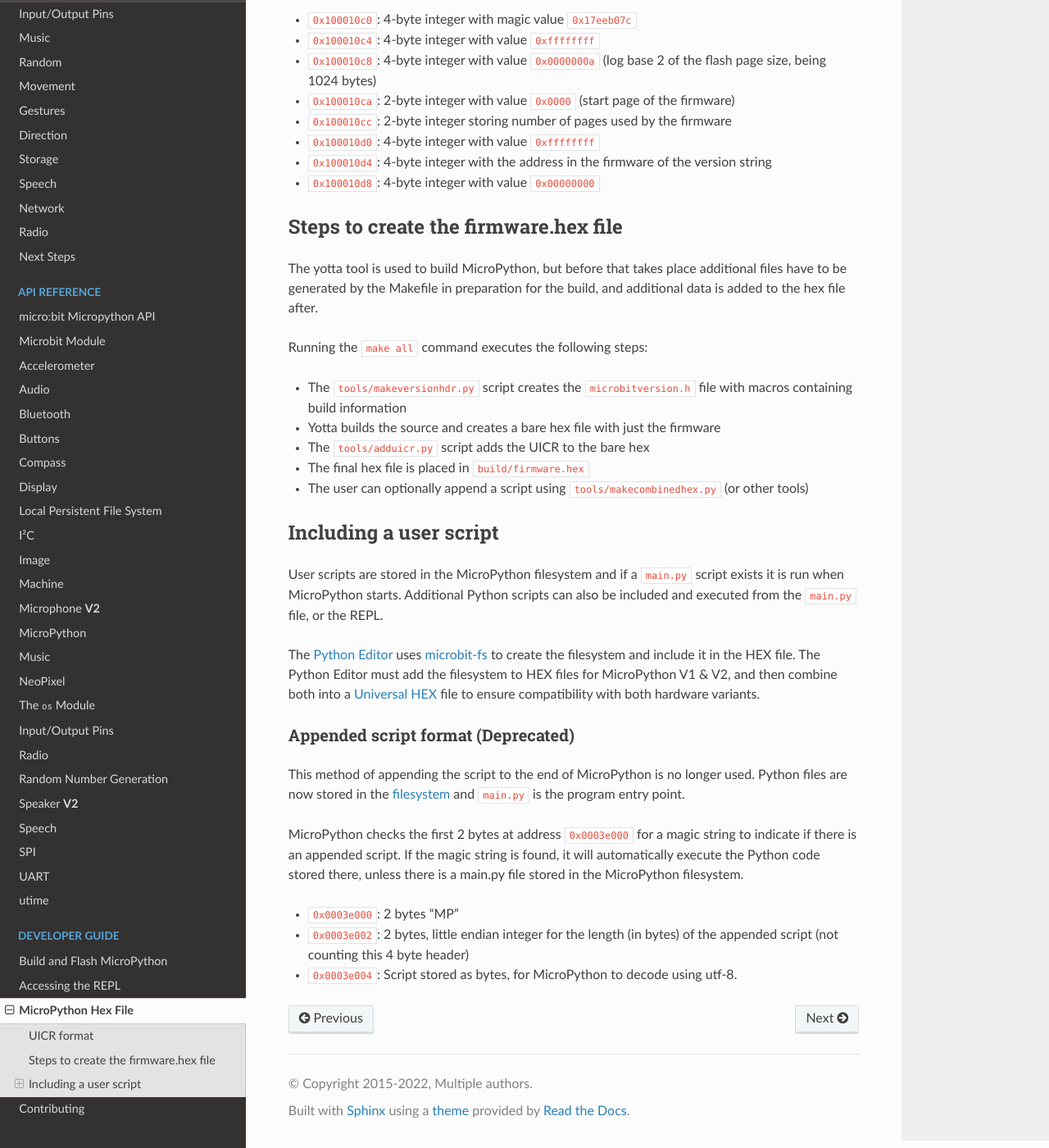
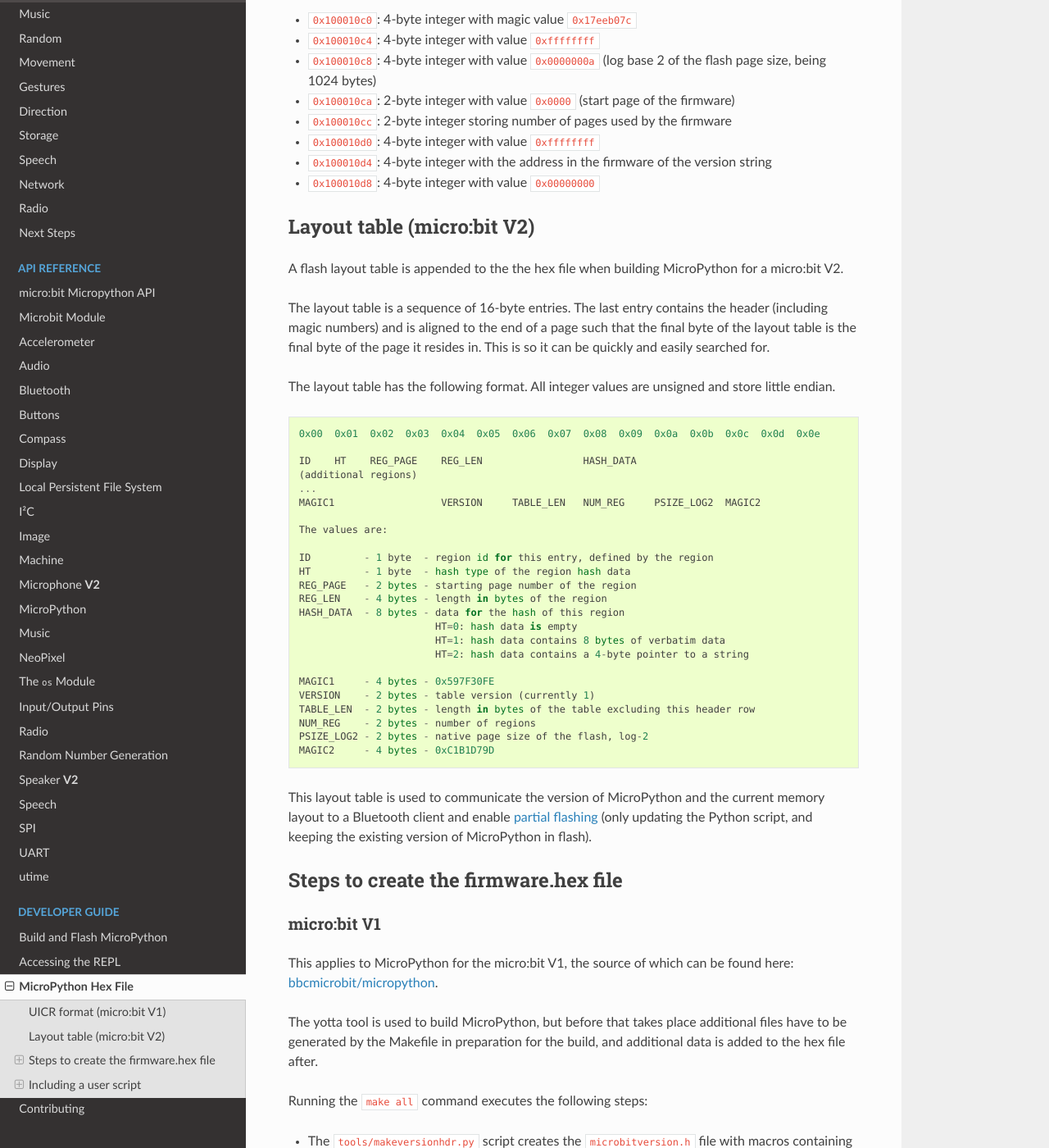
Before and after one commit to bbcmicrobit/micropython, a Sphinx documentation site: the page built from docs/devguide/hexformat.rst, in a window 1280 px wide and 1400 px high, scrolled down 764 px. Shown: the whole window at 82% size. Built offline with Sphinx 7.4.7 and the Read the Docs theme 2.0.0, drawn with Linux system fonts in a browser that asks for light colours; pages that are not in the unit, such as notebooks, are missing from menus; some of the changed text lies outside the part shown.

Commit message:
docs: Update Memory layout, Partial Flashing, Building for V2, BLE (#705)
* Add layout table and partial flashing

* deprecated appending script

* add build info for v2

* Add section on BLE DFU for V2

* Carlos' feedback

* fix filesystem link

* fixup! fix filesystem link

* fixup! fixup! fix filesystem link

* formatting

* formatting

* fix filesystem link

* Update docs/devguide/hexformat.rst

Co-authored-by: Carlos Pereira Atencio <carlos@microbit.org>

```diff
--- a/docs/devguide/hexformat.rst
+++ b/docs/devguide/hexformat.rst
@@ -22,8 +22,8 @@
     addresses of the data stored progress in incremental order.
     If there is an address jump backwards DAPLink will fail to flash the file.
 
-UICR format
------------
+UICR format (micro:bit V1)
+---------------------------
 
 The User Information Configuration Registers (UICR) is a region of Non-Volatile
 Memory available to store user-specific settings.
@@ -42,8 +42,61 @@
 - ``0x100010d4``: 4-byte integer with the address in the firmware of the version string
 - ``0x100010d8``: 4-byte integer with value ``0x00000000``
 
+Layout table (micro:bit V2)
+---------------------------
+
+A flash layout table is appended to the the hex file when building MicroPython
+for a micro:bit V2.
+
+The layout table is a sequence of 16-byte entries.  The last entry contains the
+header (including magic numbers) and is aligned to the end of a page such that
+the final byte of the layout table is the final byte of the page it resides in.
+This is so it can be quickly and easily searched for.
+
+The layout table has the following format.  All integer values are unsigned and
+store little endian.
+
+::
+
+    0x00  0x01  0x02  0x03  0x04  0x05  0x06  0x07  0x08  0x09  0x0a  0x0b  0x0c  0x0d  0x0e
+
+    ID    HT    REG_PAGE    REG_LEN                 HASH_DATA
+    (additional regions)
+    ...
+    MAGIC1                  VERSION     TABLE_LEN   NUM_REG     PSIZE_LOG2  MAGIC2
+
+    The values are:
+
+    ID         - 1 byte  - region id for this entry, defined by the region
+    HT         - 1 byte  - hash type of the region hash data
+    REG_PAGE   - 2 bytes - starting page number of the region
+    REG_LEN    - 4 bytes - length in bytes of the region
+    HASH_DATA  - 8 bytes - data for the hash of this region
+                           HT=0: hash data is empty
+                           HT=1: hash data contains 8 bytes of verbatim data
+                           HT=2: hash data contains a 4-byte pointer to a string
+
+    MAGIC1     - 4 bytes - 0x597F30FE
+    VERSION    - 2 bytes - table version (currently 1)
+    TABLE_LEN  - 2 bytes - length in bytes of the table excluding this header row
+    NUM_REG    - 2 bytes - number of regions
+    PSIZE_LOG2 - 2 bytes - native page size of the flash, log-2
+    MAGIC2     - 4 bytes - 0xC1B1D79D
+
+
+This layout table is used to communicate the version of MicroPython and the
+current memory layout to a Bluetooth client and enable `partial flashing <https://github.com/microbit-sam/codal-microbit-v2/blob/initial-docs-pf-and-memory-map/docs/bluetooth/MicroBitPartialFlashing.md>`_
+(only updating the Python script, and keeping the existing version of
+MicroPython in flash).
+
 Steps to create the firmware.hex file
 -------------------------------------
+
+micro:bit V1
+============
+
+This applies to MicroPython for the micro:bit V1, the source of which can be
+found here: `bbcmicrobit/micropython <https://github.com/bbcmicrobit/micropython>`_.
 
 The yotta tool is used to build MicroPython, but before that takes place
 additional files have to be generated by the Makefile in preparation for the
@@ -59,6 +112,33 @@
 - The user can optionally append a script using ``tools/makecombinedhex.py``
   (or other tools)
 
+micro:bit V2
+============
+
+This applies to MicroPython for the micro:bit V2, the source of which can be
+found here: `microbit-foundation/micropython-microbit-v2 <https://github.com/microbit-foundation/micropython-microbit-v2>`_.
+
+This is a port of MicroPython to the micro:bit which uses CODAL as the
+underlying target platform.
+
+After cloning this repository update the submodules::
+
+    $ git submodule update --init
+
+Then build the MicroPython cross-compiler::
+
+    $ make -C lib/micropython/mpy-cross
+
+After setting up, go to the src/ directory and build::
+
+    $ cd src
+
+    $ make
+
+That will build both ``libmicropython.a`` (from source in ``src/codal_port/``) and the
+CODAL app (from source in ``src/codal_app/``). The resulting firmware will be
+``MICROBIT.hex`` in the ``src/`` directory which can be copied to the micro:bit.
+
 Including a user script
 -----------------------
 
@@ -73,10 +153,10 @@
 into a `Universal HEX <https://tech.microbit.org/software/hex-format/#universal-hex-files>`_
 file to ensure compatibility with both hardware variants.
 
-Appended script format (Deprecated)
-===================================
+Appended script format (Deprecated) V1
+======================================
 
-This method of appending the script to the end of MicroPython
+This method of appending the script to the end of MicroPython for micro:bit V1
 is no longer used. Python files are now stored in the
 `filesystem <../filesystem.html>`_ and ``main.py`` is the program entry point.
 
```
Also changed, not shown: docs/ble.rst (+16 -1 lines).
